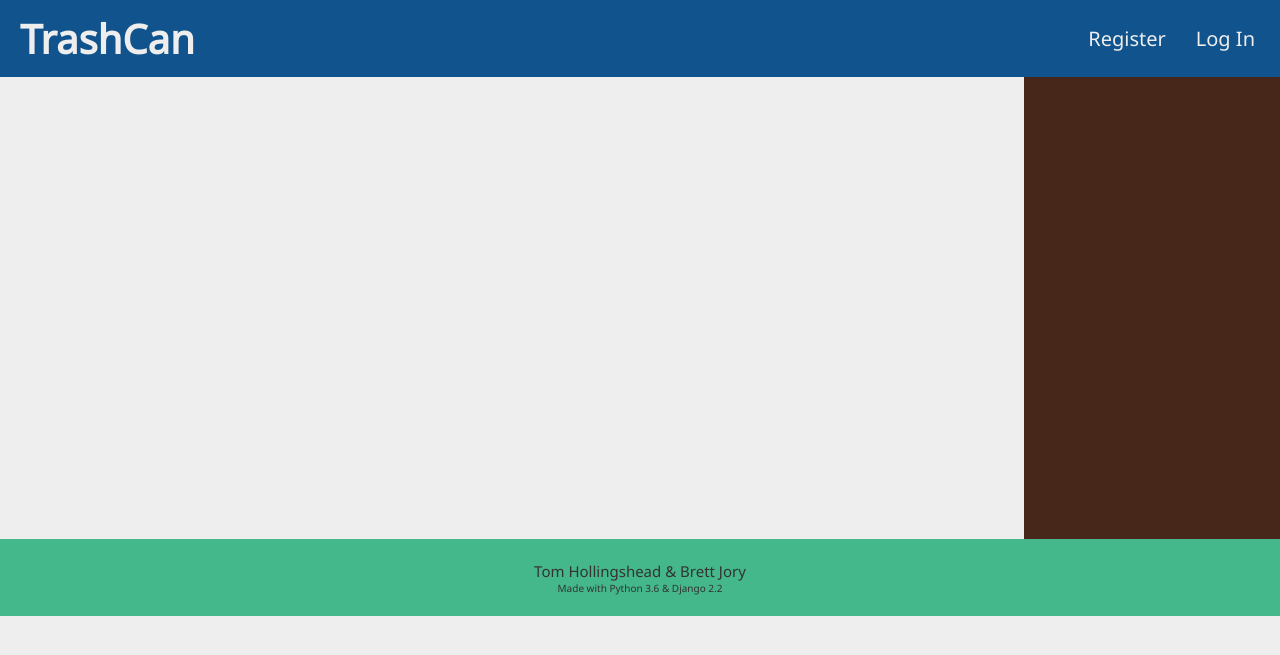
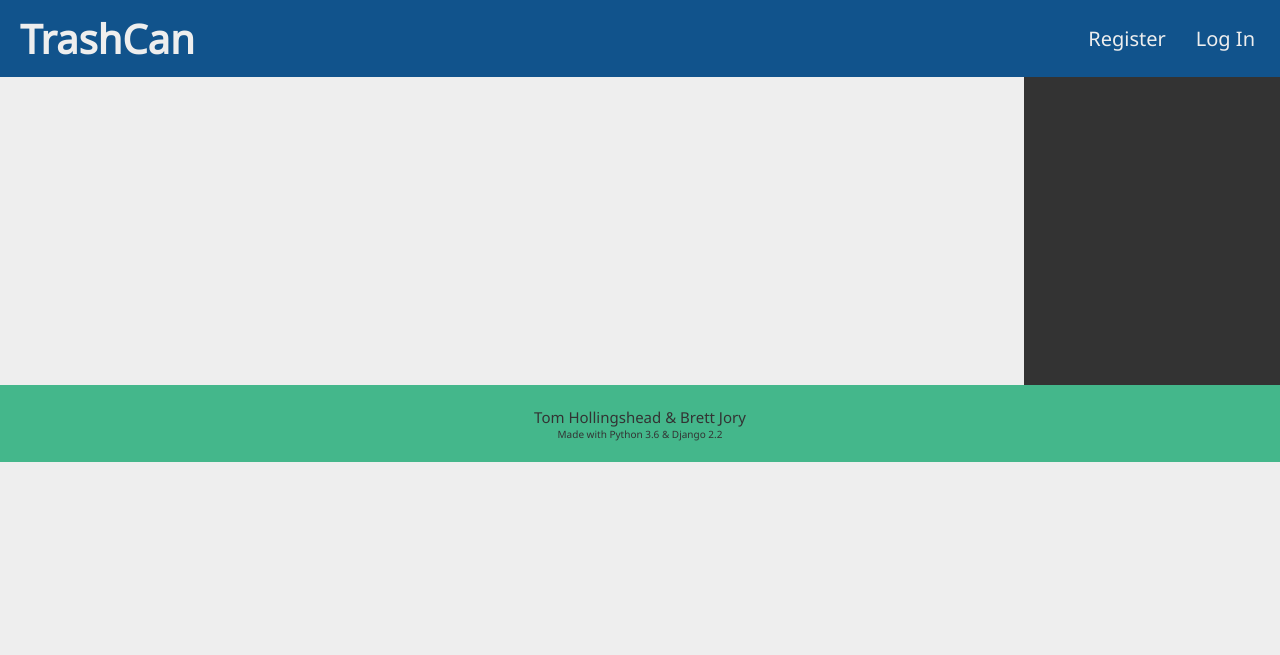
Before and after one commit to devbaj/CanIt, a Django app: page / in a window 1280 px wide. Shown: the top 655 px of the page. Run offline with Django 3.2, Linux system fonts and the light colour scheme; parts of the project's set-up code (start-up, migrations or seed data) failed here and were passed over.

Commit message:
footer now injected dynamically

```diff
--- a/apps/users/static/users/css/styles.css
+++ b/apps/users/static/users/css/styles.css
@@ -10,12 +10,14 @@ html {
   width: 100%;
   display: grid;
   grid-gap: 0;
-  grid-template-rows: 1fr 1fr 5fr 1fr;
-  grid-template-columns: 1fr 3fr 1fr;
-  grid-template-areas: "head  head  head"
- "nav   nav   side"
- "main  main  side"
- "foot  foot  foot"; }
+  grid-template-rows: 1fr 4fr 1fr;
+  grid-template-columns: 4fr 1fr;
+  grid-template-areas: "head  head"
+ "main  side"
+ "foot  foot"; }
+
+.profile {
+  grid-area: main; }
 
 html {
   font-size: 62.5%;
@@ -67,7 +69,8 @@ body {
     color: #eee;
     margin: 0 auto 0 1rem; }
   .header__nav {
-    overflow: hidden; }
+    overflow: hidden;
+    padding: 1rem; }
   .header__menuicon {
     background-color: #11538C;
     color: #eee;
@@ -91,7 +94,7 @@ body {
     display: block; }
     .header__menulink:hover {
       background-color: #0F7CBF;
-      box-shadow: 0.2rem 0.2rem 0.5rem #333; }
+      color: #eee; }
   .header__menulist {
     z-index: 1; }
     .header__menulist--hidden {
@@ -101,7 +104,8 @@ body {
       position: absolute;
       list-style-type: none;
       box-shadow: 0.2rem 0.2rem 0.5rem #333;
-      background-color: #eee; }
+      background-color: #eee;
+      top: 6.2rem; }
   .header__link {
     color: #eee;
     text-decoration: none;
@@ -115,4 +119,4 @@ body {
 
 .sidebar {
   grid-area: side;
-  background-color: #46271A; }
+  background-color: #333; }
--- a/apps/users/static/users/js/main.js
+++ b/apps/users/static/users/js/main.js
@@ -1,5 +1,4 @@
 $(document).ready(function() {
-    console.log("doc ready");
     // ======================================================== //
     //                  LOAD PAGE COMPONENTS                    //
     // ======================================================== //
@@ -9,8 +8,14 @@ $(document).ready(function() {
     })
     .done(function(res) {
         $('#header').html(res)
-        console.log("header injected")
     });
+    $.ajax({
+        method: "GET",
+        url: "/footer"
+    })
+    .done(function(res) {
+        $('#footer').html(res)
+    })
     // ======================================================= //
     //                    DROPDOWN MENU                        //
     // ======================================================= //
--- a/apps/users/templates/users/index.html
+++ b/apps/users/templates/users/index.html
@@ -16,12 +16,9 @@
 
         <div class="header" id="header"></div>
 
-        <div class="sidebar"></div>
+        <div class="sidebar" id="sidebar"></div>
 
-        <div class="footer">
-            <p class="footer__attribution">Tom Hollingshead & Brett Jory</p>
-            <p class="footer__info">Made with Python 3.6 & Django 2.2</p>
-        </div>
+        <div class="footer" id="footer"></div>
 
     </div>
 
--- a/apps/users/templates/users/loginform.html
+++ b/apps/users/templates/users/loginform.html
@@ -8,10 +8,13 @@
     {% load static %}
     <link rel="stylesheet" type="text/css" href="{% static 'users/css/styles.css' %}">
     <script src="https://ajax.googleapis.com/ajax/libs/jquery/3.4.0/jquery.min.js"></script>
+    <script src="{% static 'users/js/main.js' %}"></script>
 </head>
 <body>
 
     <div class="container">
+
+        <div class="header" id="header"></div>
 
         <div class="logform">
             <h1 class="logform__title">Log In</h1>
--- /dev/null
+++ b/apps/users/templates/users/partials/footer.html
@@ -0,0 +1,2 @@
+<p class="footer__attribution">Tom Hollingshead & Brett Jory</p>
+<p class="footer__info">Made with Python 3.6 & Django 2.2</p>
--- a/apps/users/templates/users/profileeditform.html
+++ b/apps/users/templates/users/profileeditform.html
@@ -8,10 +8,13 @@
     {% load static %}
     <link rel="stylesheet" type="text/css" href="{% static 'users/css/styles.css' %}">
     <script src="https://ajax.googleapis.com/ajax/libs/jquery/3.4.0/jquery.min.js"></script>
+    <script src="{% static 'users/js/main.js' %}"></script>
 </head>
 <body>
 
     <div class="container">
+
+        <div class="header" id="header"></div>
 
         <div class="form">
             {% if messages %}
--- a/apps/users/templates/users/profilepage.html
+++ b/apps/users/templates/users/profilepage.html
@@ -8,14 +8,14 @@
     {% load static %}
     <link rel="stylesheet" type="text/css" href="{% static 'users/css/styles.css' %}">
     <script src="https://ajax.googleapis.com/ajax/libs/jquery/3.4.0/jquery.min.js"></script>
-    <script src="{% static, 'users/js/main.js' %}"></script>
+    <script src="{% static 'users/js/main.js' %}"></script>
 
 </head>
 <body>
 
     <div class="container">
 
-        <!-- nav and stuff -->
+        <div class="header" id="header"></div>
 
         <div class="profile">
             <h1 class="profile__title">{{user.username}}'s Profile</h1>
--- a/apps/users/templates/users/regform.html
+++ b/apps/users/templates/users/regform.html
@@ -7,9 +7,12 @@
     <title>Register | TrashCan</title>
     {% load static %}
     <link rel="stylesheet" type="text/css" href="{% static 'users/css/styles.css' %}">
+    <script src="https://ajax.googleapis.com/ajax/libs/jquery/3.4.0/jquery.min.js"></script>
+    <script src="{% static 'users/js/main.js' %}"></script>
 </head>
 <body>
     <div class="container">
+        <div class="header" id="header"></div>
         <div class="form">
         {% if messages %}
             <div class="form__messages">
--- a/apps/users/urls.py
+++ b/apps/users/urls.py
@@ -12,5 +12,6 @@ urlpatterns = [
     path('profile/view/<int:userid>', views.profile_view),
     path('profile/edit', views.edit_profile_form),
     path('profile/edit/process', views.edit_profile_process),
-    path('header', views.header)
+    path('header', views.header),
+    path('footer', views.footer)
 ]
--- a/apps/users/views.py
+++ b/apps/users/views.py
@@ -80,5 +80,7 @@ def edit_profile_process(request):
 # JS AJAX VIEWS
 ########################
 def header(request):
+    return render(request, "users/partials/header.html")
 
-    return render(request, "users/partials/header.html")
+def footer(request):
+    return render(request, "users/partials/footer.html")
```
